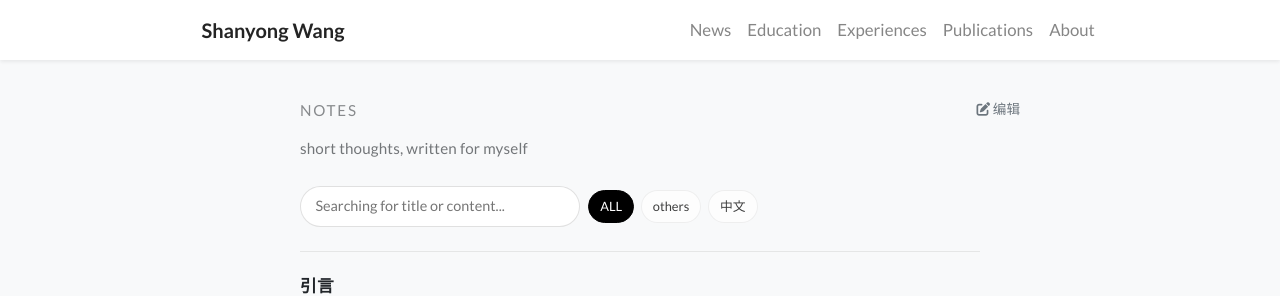
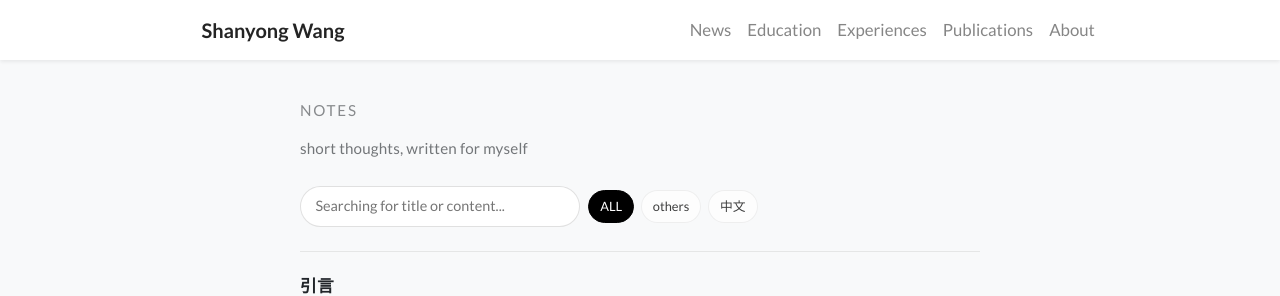
Before and after one commit to SwimmingWang/swimmingwang.github.io, a Jekyll site: the page built from hidden-blog.md, in a window 1280 px wide. Shown: the top 296 px of the page. Built offline with Jekyll 4.4.1, drawn with Linux system fonts in a browser that asks for light colours; nearby versions of some CDN libraries; a style sheet for code colours, icons or effects is not loaded.

Commit message:
revert: 移除博客页面 GitHub 在线编辑功能

```diff
--- a/_layouts/page.html
+++ b/_layouts/page.html
@@ -2,24 +2,9 @@
 layout: default
 ---
 
-{% comment %} GitHub 编辑链接配置 {% endcomment %}
-{% assign github_user = "SwimmingWang" %}
-{% assign github_repo = "swimmingwang.github.io" %}
-{% assign github_branch = "main" %}
-{% if page.path %}
-  {% assign edit_url = "https://github.com/" | append: github_user | append: "/" | append: github_repo | append: "/edit/" | append: github_branch | append: "/" | append: page.path %}
-{% endif %}
-
 <div class="page-wrap">
   <article class="post-card">
     <header class="post-header">
-      {% if edit_url %}
-      <div class="post-edit-link">
-        <a href="{{ edit_url }}" target="_blank" title="在 GitHub 上编辑">
-          <i class="fas fa-edit"></i> 编辑
-        </a>
-      </div>
-      {% endif %}
       {% assign display_date = page.last_modified_at | default: page.date %}
       {% if display_date %}
       <div class="post-meta">
--- a/assets/css/global.css
+++ b/assets/css/global.css
@@ -464,27 +464,3 @@ h6.border-bottom {
         font-size: 1.7rem;
     }
 }
-
-/* 编辑按钮样式 */
-.post-edit-link {
-    float: right;
-    margin-bottom: 0.5rem;
-}
-
-.post-edit-link a {
-    font-size: 0.85rem;
-    color: #6c757d;
-    text-decoration: none;
-    transition: color 0.2s ease;
-}
-
-.post-edit-link a:hover {
-    color: #007bff;
-}
-
-@media (max-width: 768px) {
-    .post-edit-link {
-        float: none;
-        margin-bottom: 0.75rem;
-    }
-}
```
